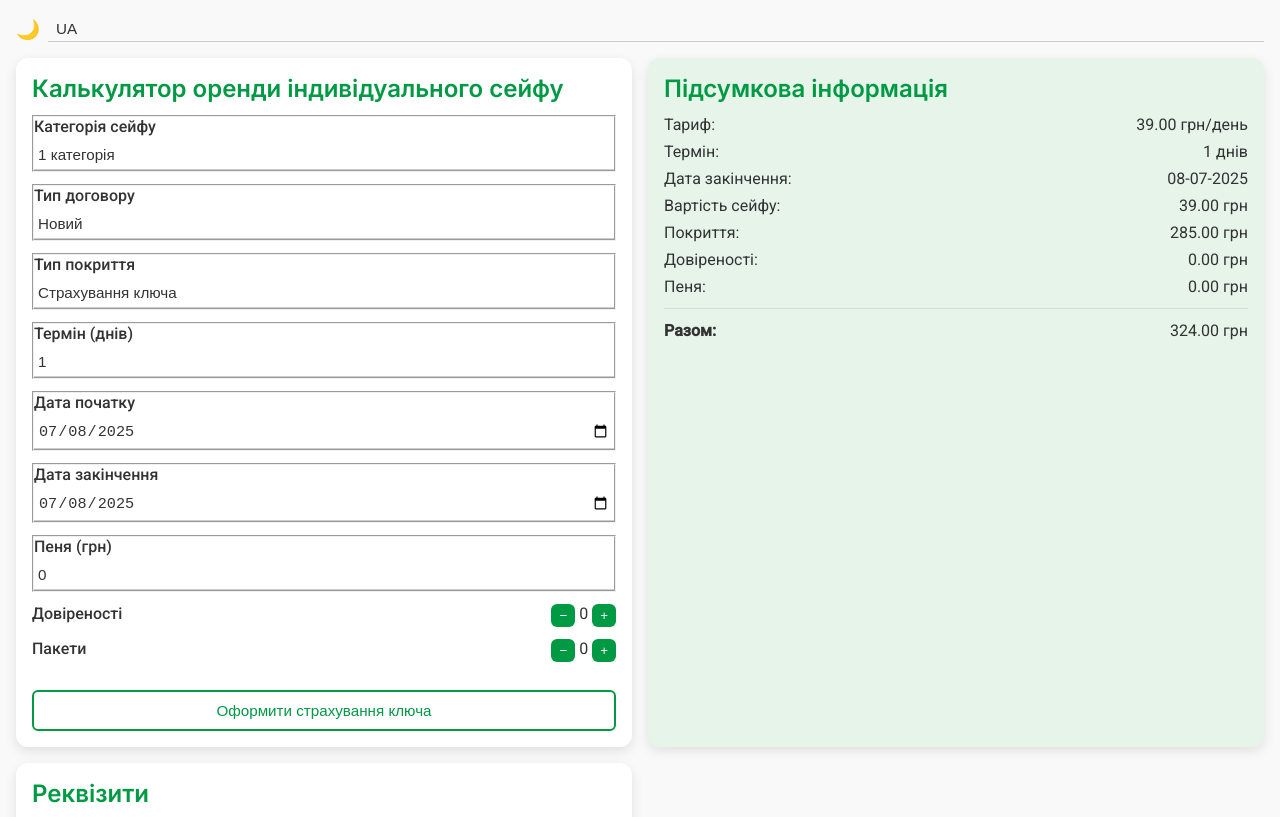
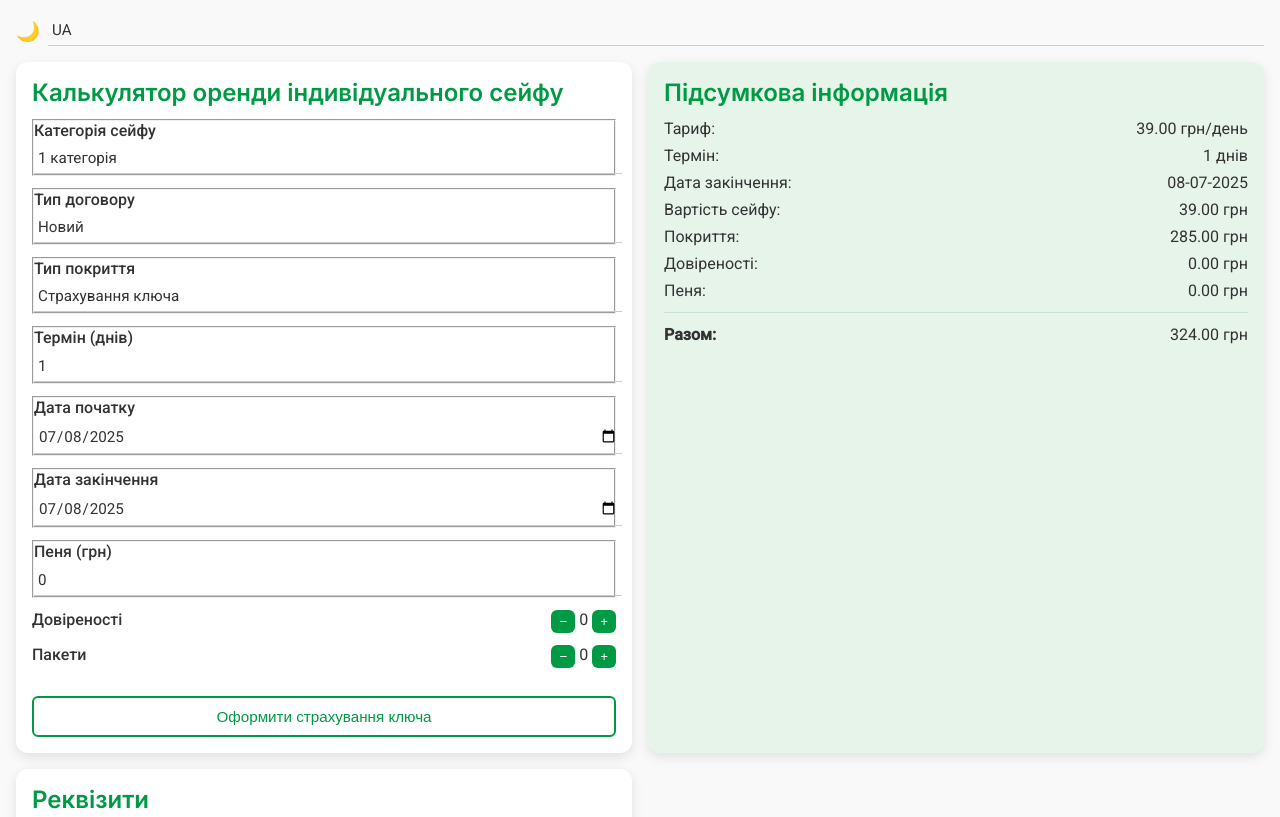
Before and after one commit to Quick-coder123/safe_calculator, a plain HTML site: page index.html in a window 1280 px wide. Shown: the top 817 px of the page. Drawn offline with Linux system fonts and the light colour scheme.

Commit message:
Update style.css

```diff
--- a/style.css
+++ b/style.css
@@ -39,21 +39,27 @@ body {
   color: var(--text);
   transition: color 0.3s;
 }
+
 .btn-icon:hover {
   color: var(--accent);
 }
 
 .select-small {
-  padding: 4px 8px;
+  font-size: 0.95rem;
+  padding: 6px 4px;
   border: none;
   border-bottom: 1px solid #ccc;
   border-radius: 0;
   background: transparent;
-  font-size: 0.95rem;
   color: inherit;
   appearance: none;
   -webkit-appearance: none;
   -moz-appearance: none;
+}
+
+.select-small:focus {
+  border-bottom: 2px solid var(--accent);
+  outline: none;
 }
 
 .layout {
@@ -111,21 +117,18 @@ h1, h2 {
   font-weight: 500;
 }
 
+/* === Оновлені поля === */
 input,
 select,
 textarea {
+  all: unset;
   width: 100%;
+  font-size: 0.95rem;
   padding: 6px 4px;
-  font-size: 0.95rem;
+  border-bottom: 1px solid #ccc;
   background: transparent;
-  border: none;
-  border-bottom: 1px solid #ccc;
-  border-radius: 0;
   color: inherit;
   transition: border-color 0.3s;
-  appearance: none;
-  -webkit-appearance: none;
-  -moz-appearance: none;
 }
 
 input:focus,
@@ -133,7 +136,19 @@ select:focus,
 textarea:focus {
   border-bottom: 2px solid var(--accent);
   outline: none;
-  box-shadow: none;
+}
+
+/* Специфічно для select та date */
+input[type="date"],
+select {
+  appearance: none;
+  -webkit-appearance: none;
+  -moz-appearance: none;
+  background: transparent;
+}
+
+select::-ms-expand {
+  display: none;
 }
 
 textarea {
@@ -165,6 +180,7 @@ textarea {
   cursor: pointer;
   transition: background 0.3s;
 }
+
 .qty-btn:hover {
   background: #008f3c;
 }
```
